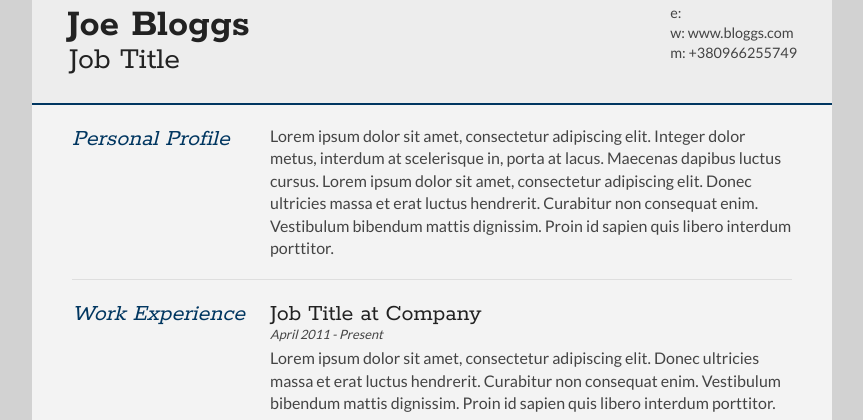
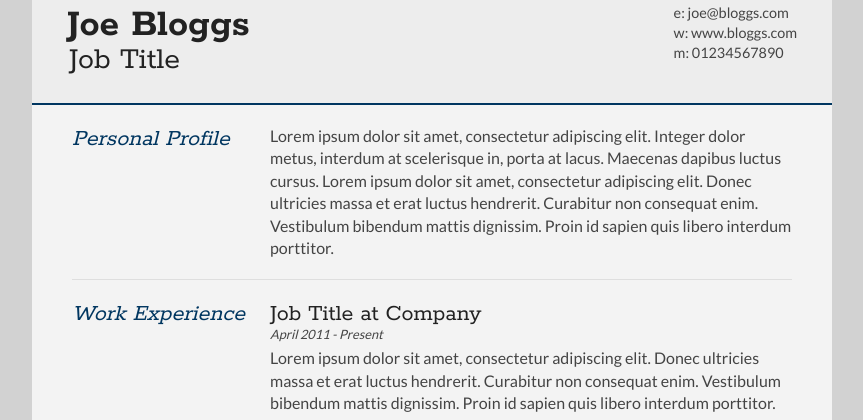
Before and after one commit to trybushenko/CV-Builder, a Django app: template Resume_Builder/resumesite/templates/resumesite/home.html in a window 1280 px wide. Shown: the part 356-776 px from the top of the page, without its empty margins (208-1071 px from the left). Run offline with Django 3.2, Linux system fonts and the light colour scheme; the template is opened without the code that fills it, so the values that code supplies are empty.

```diff
--- a/Resume_Builder/resumesite/templates/resumesite/home.html
+++ b/Resume_Builder/resumesite/templates/resumesite/home.html
@@ -2,10 +2,10 @@
 <!DOCTYPE html>
 <html>
 <head>
-<title>Artem Trybushenko - Curriculum Vitae</title>
+<title>Joe Bloggs - Curriculum Vitae</title>
 
 <meta name="viewport" content="width=device-width"/>
-<meta name="description" content="The Curriculum Vitae of Artem Blog."/>
+<meta name="description" content="The Curriculum Vitae of Joe Bloggs."/>
 <meta charset="UTF-8">
 
 <link type="text/css" rel="stylesheet" href="{% static 'css/style.css' %}">
@@ -29,9 +29,9 @@
 
 		<div id="contactDetails" class="quickFade delayFour">
 			<ul>
-				<li>e: <a href="mailto:artem.trybushenki@gmail.com" target="_blank"></a></li>
+				<li>e: <a href="mailto:joe@bloggs.com" target="_blank">joe@bloggs.com</a></li>
 				<li>w: <a href="http://www.bloggs.com">www.bloggs.com</a></li>
-				<li>m: +380966255749</li>
+				<li>m: 01234567890</li>
 			</ul>
 		</div>
 		<div class="clear"></div>
```
Also changed, not shown: README.md.
